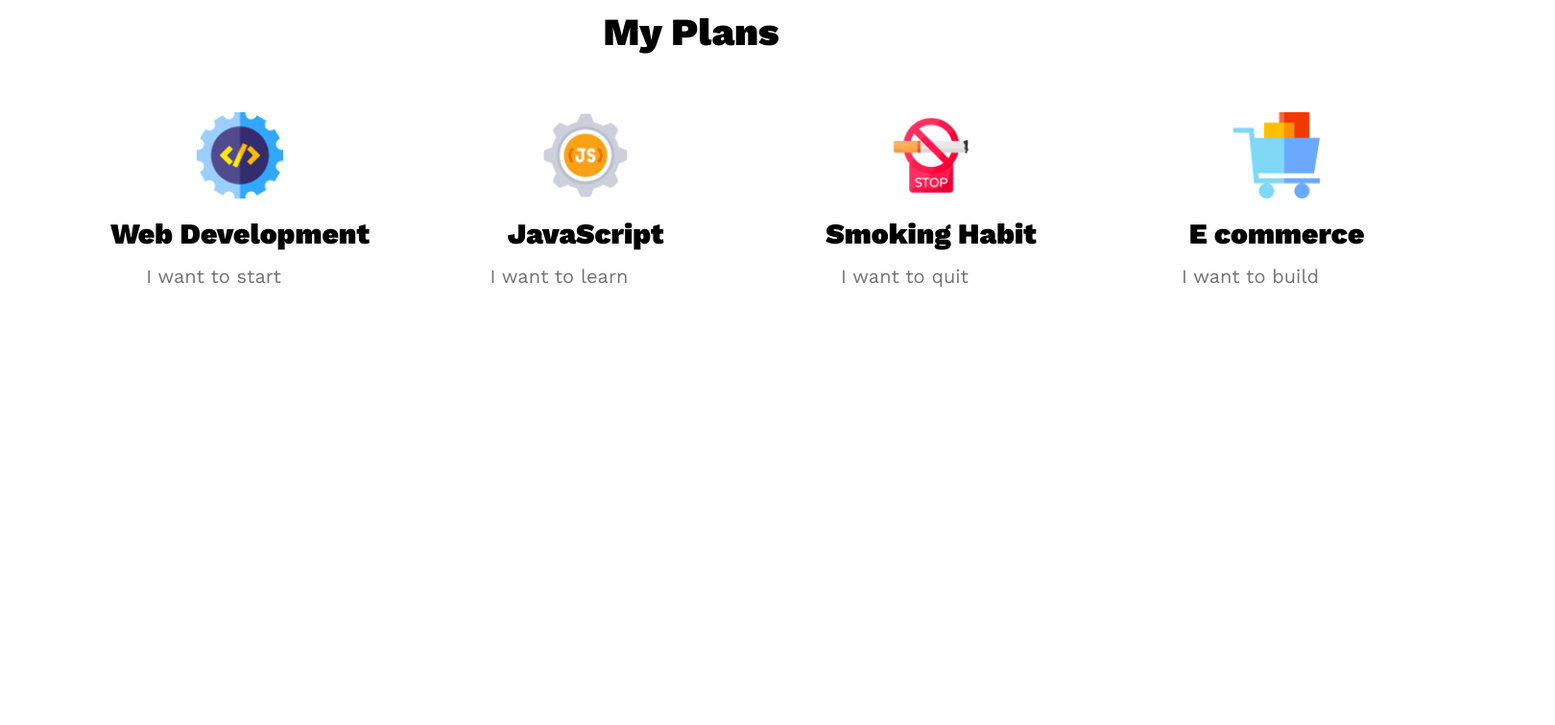
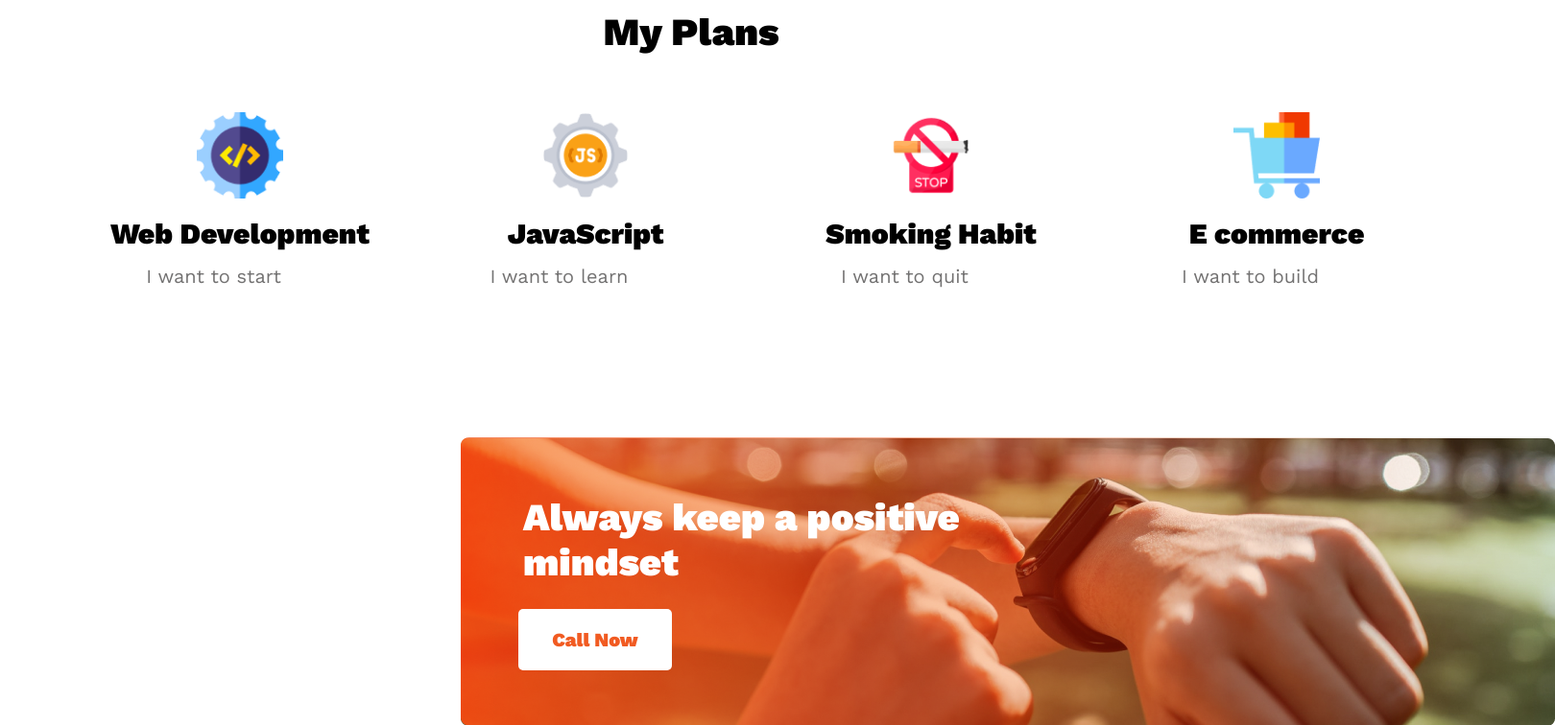
Before and after one commit to nnibras/New-year-new-me, a plain HTML site: page index.html in a window 1280 px wide. Shown: the part 1595-2351 px from the top of the page at 96% size, 1620 px wide, since content can reach past the window. Before the commit the page ends 1901 px from the top, so only its background shows below. Drawn offline with nearby package versions, Linux system fonts and the light colour scheme.

Commit message:
Third Block Added

```diff
--- a/index.html
+++ b/index.html
@@ -44,6 +44,8 @@
 
          <section class="second-block">
 
+            <!-- making dual flex, one vertical and one horizontal -->
+
             <div class="h3">
                 <h3>My Plans</h3>
             </div>
@@ -78,6 +80,16 @@
 
             </div>
 
+            <div class="third-block">
+
+                <div>
+                    <h3>Always keep a positive mindset</h3>
+                    <button class="btn-white">Call Now</button>
+                </div>
+
+
+            </div>
+
 
          </section>
 
--- a/styles.css
+++ b/styles.css
@@ -170,3 +170,42 @@
     font-weight: 400;
     font-size: 20px;
 }
+
+/* Third Section */
+
+.third-block
+{
+    width: 1140px;
+    height: 300px;
+    margin-top: 150px;
+    justify-content: center;
+    margin-left: 230px;
+    background-image: url(/images/watch.png), url(/images/gradient2.png);
+    background-blend-mode:soft-light;
+    background-repeat: no-repeat;
+}
+
+.third-block h3
+{
+    color:white;
+    font-weight: 700;
+    font-size: 40px;
+    width: 459px;
+    height: 94px;
+    text-align: left;
+    margin: 60px 620px 25px 65px;
+}
+
+.btn-white
+{
+  padding: 16px 20px;
+  background: #ffffff;
+  border-radius: 5px;
+  color: #F15B22;
+  font-weight: 600;
+  font-size: 20px;
+  border: none;
+  width: 160px;
+  height: 64px;
+  margin-left: 60px;
+}
```
